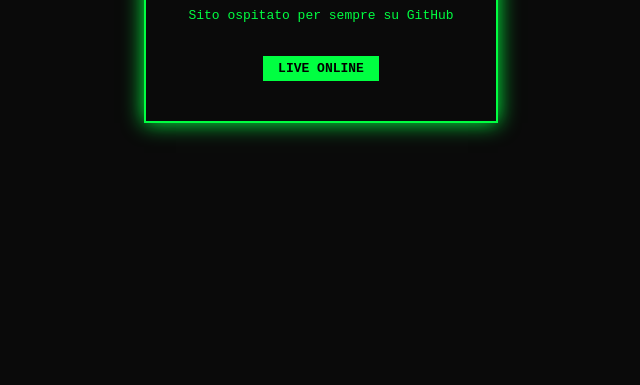
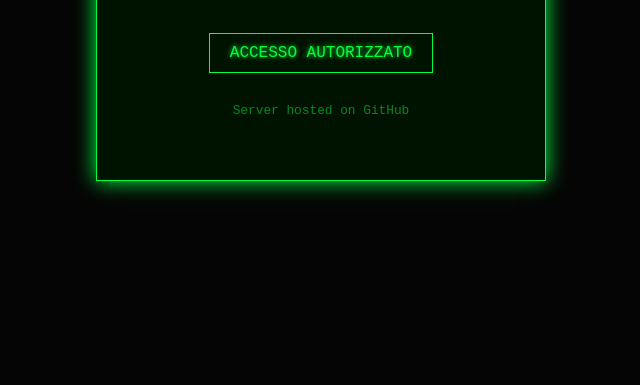
Before and after one commit to swattare/sito-swattare, a plain HTML site: page index.html in a window 1280 px wide. Shown: the part 415-800 px from the top of the page, without its empty margins (319-959 px from the left). Drawn offline with Linux system fonts and the light colour scheme.

Commit message:
Nuova grafica cyberpunk

```diff
--- a/index.html
+++ b/index.html
@@ -3,19 +3,52 @@
 <head>
     <meta charset="UTF-8">
     <meta name="viewport" content="width=device-width, initial-scale=1.0">
-    <title>Swattare Server</title>
+    <title>Swattare Hub</title>
     <style>
-        body { background-color: #0a0a0a; color: #00ff41; font-family: monospace; display: flex; justify-content: center; align-items: center; height: 100vh; margin: 0; }
-        .container { text-align: center; border: 2px solid #00ff41; padding: 40px; box-shadow: 0 0 20px #00ff41; }
-        h1 { font-size: 3rem; text-transform: uppercase; letter-spacing: 5px; }
-        .status { display: inline-block; padding: 5px 15px; background: #00ff41; color: black; font-weight: bold; margin-top: 20px; }
+        body {
+            background-color: #050505;
+            color: #00ff41;
+            font-family: 'Courier New', Courier, monospace;
+            display: flex;
+            justify-content: center;
+            align-items: center;
+            height: 100vh;
+            margin: 0;
+            overflow: hidden;
+        }
+        .container {
+            text-align: center;
+            border: 1px solid #00ff41;
+            padding: 50px;
+            box-shadow: 0 0 20px #00ff41;
+            background: rgba(0, 20, 0, 0.9);
+        }
+        h1 {
+            font-size: 3.5rem;
+            text-transform: uppercase;
+            letter-spacing: 10px;
+            animation: glitch 2s infinite;
+        }
+        .status {
+            display: inline-block;
+            padding: 10px 20px;
+            border: 1px solid #00ff41;
+            margin-top: 20px;
+            text-shadow: 0 0 5px #00ff41;
+        }
+        @keyframes glitch {
+            0% { text-shadow: 2px 0 red, -2px 0 blue; }
+            50% { text-shadow: -2px 0 red, 2px 0 blue; }
+            100% { text-shadow: 2px 0 red, -2px 0 blue; }
+        }
     </style>
 </head>
 <body>
     <div class="container">
         <h1>SWATTARE</h1>
-        <p>Sito ospitato per sempre su GitHub</p>
-        <div class="status">LIVE ONLINE</div>
+        <p>[ SISTEMA OPERATIVO ATTIVO ]</p>
+        <div class="status">ACCESSO AUTORIZZATO</div>
+        <p style="font-size: 0.8rem; margin-top: 30px; opacity: 0.5;">Server hosted on GitHub</p>
     </div>
 </body>
 </html>
```
